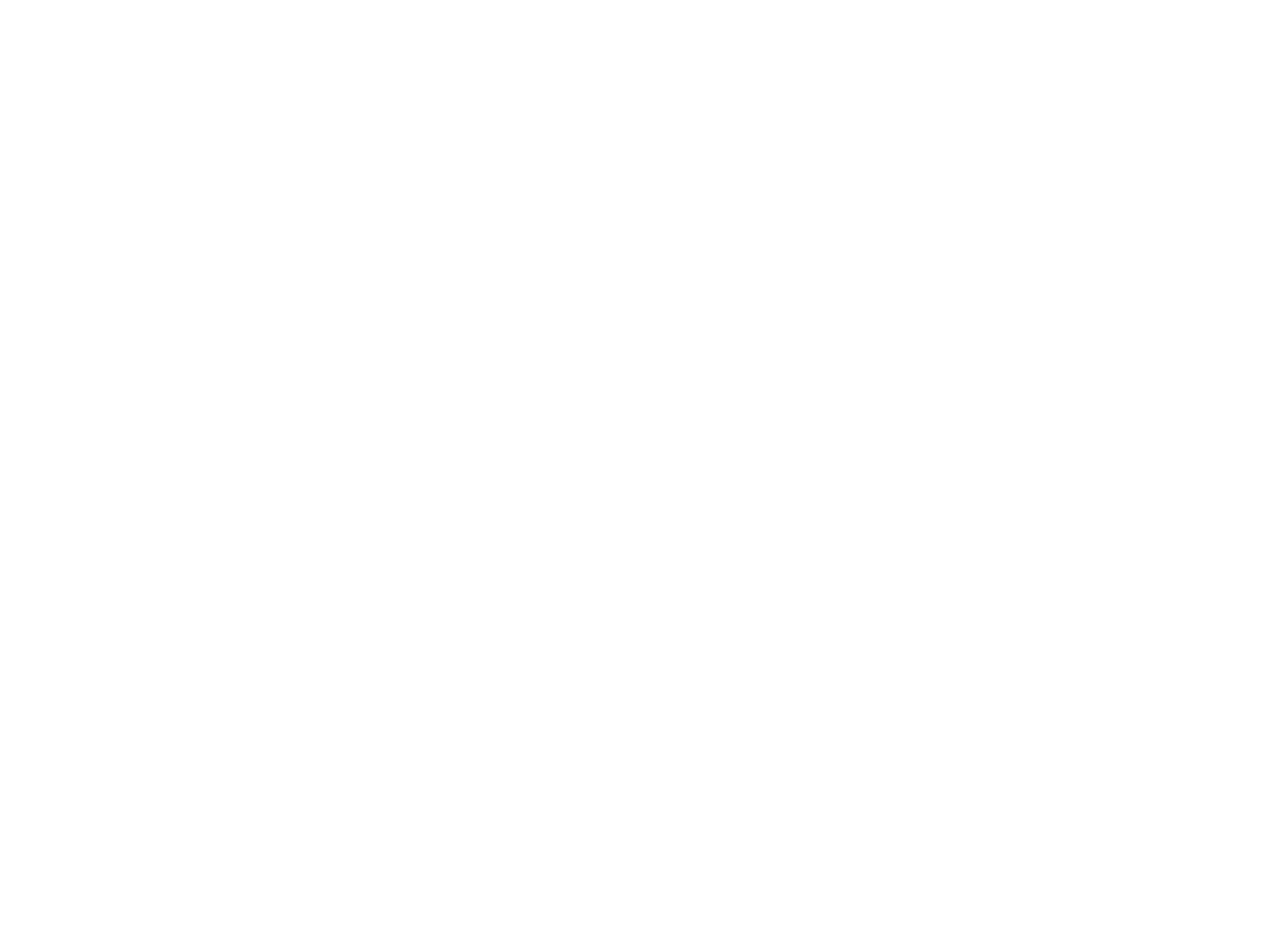
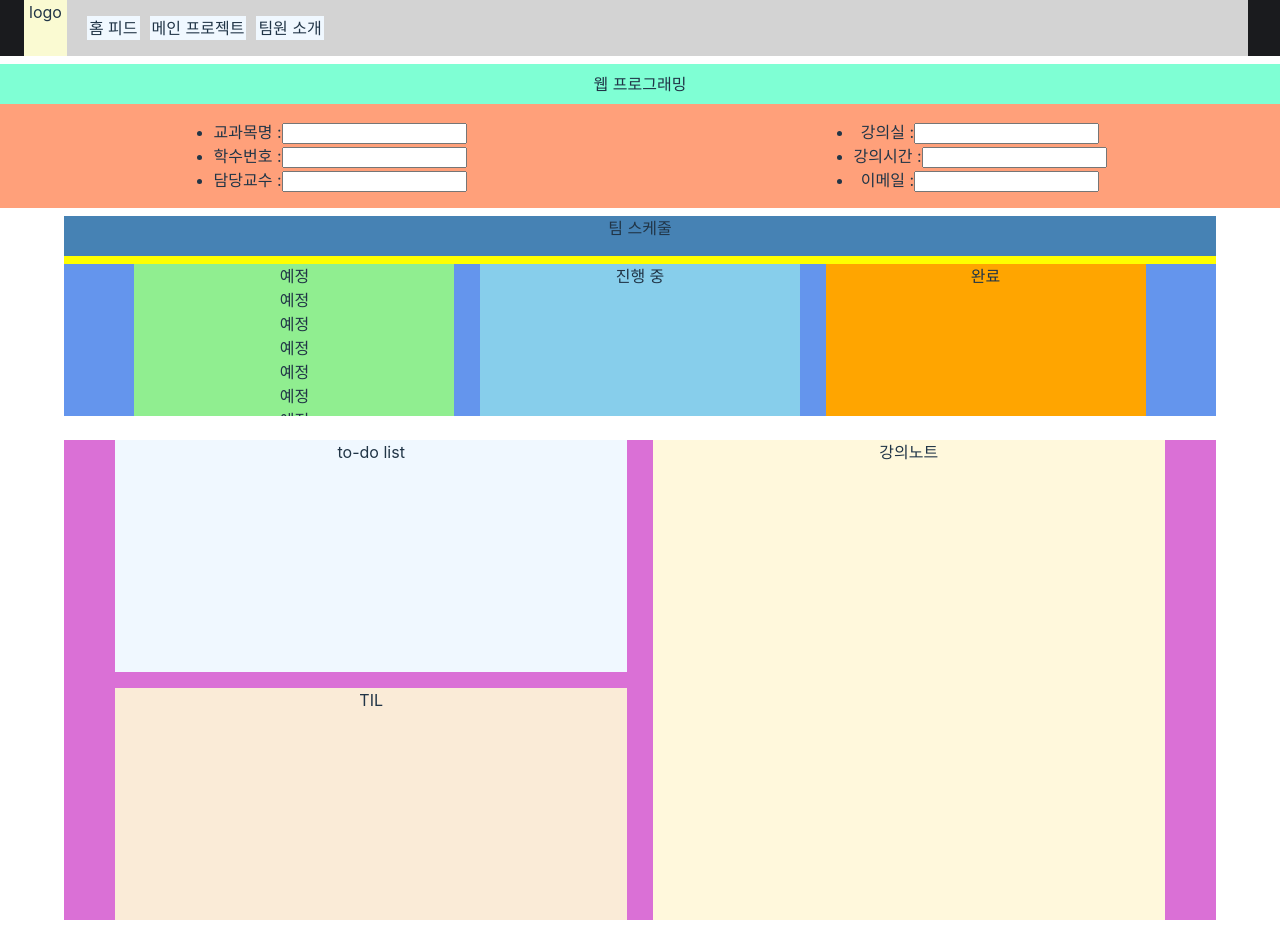
Before and after one commit to zeoneee/React_Project, a React (Vite) app in the folder ZzongZzong2_Project/: page /LectureNote in a window 1280 px wide. Before the commit this address had no page. Before the commit the page ends 800 px from the top, so only its background shows below. Built offline with nearby package versions, Linux system fonts and the light colour scheme.

Commit message:
대충 레이아웃 완료

```diff
--- a/ZzongZzong2_Project/package.json
+++ b/ZzongZzong2_Project/package.json
@@ -12,7 +12,7 @@
   "dependencies": {
     "react": "^18.2.0",
     "react-dom": "^18.2.0",
-    "react-router-dom": "^6.11.1"
+    "react-router-dom": "^6.11.2"
   },
   "devDependencies": {
     "@types/react": "^18.0.28",
--- a/ZzongZzong2_Project/src/App.css
+++ b/ZzongZzong2_Project/src/App.css
@@ -1,5 +1,5 @@
 #root {
-    max-width: 1280px;
+    max-width: 100vw;
     margin: 0 auto;
     /* padding: 2rem; */
     text-align: center;
--- a/ZzongZzong2_Project/src/App.jsx
+++ b/ZzongZzong2_Project/src/App.jsx
@@ -7,6 +7,7 @@
 import LandingPage from './LandingPage'
 import MainPage from './MainPage'
 import MemberPage from './MemberPage'
+import LectureNote from './LectureNote'
 
 function App() {
   const [count, setCount] = useState(0)
@@ -17,6 +18,7 @@
         <Route path='/' element={<LandingPage/>}/>
         <Route path='/MainPage' element={<MainPage/>}/>
         <Route path='/MemberPage' element={<MemberPage/>}/>
+        <Route path='/LectureNote' element={<LectureNote/>}/>
       </Routes>
     </>
   )
--- a/ZzongZzong2_Project/src/LectureNote.css
+++ b/ZzongZzong2_Project/src/LectureNote.css
@@ -133,31 +133,92 @@
     max-width: 90vw;
     width: 100%;
     height: 25vh;
+    max-height: 30vh;
     text-align: center;
     margin: 1vh 0px;
     background-color: yellow;
+    overflow: scroll;
 }
 
 .sche-title {
     min-height: 40px;
-    padding: 0 106px;
+    padding: 0 10vw;
     background-color: steelblue;
-}
-
-.sche-scroll {
-    flex-grow: 1;
-    overflow: auto;
-    background-color: lightseagreen;
+    text-align: center;
 }
 
 .sche-list-board {
-    margin: 0 106px;
+    margin-top: 1vh;
+    display: flex;
+    flex-direction: row;
+    height: 80%;
+    justify-content: center;
     background-color: cornflowerblue;
+
 }
+.sche-list-board #sche-board-group01 {
+    display: inline;
+    max-width: 25vw;
+    width: 100%;
+    height: auto;
+    margin-right: 2vw;
+    background-color: lightgreen;
+}
+
+.sche-list-board #sche-board-group02 {
+    display: inline;
+    max-width: 25vw;
+    width: 100%;
+    height: auto;
+    background-color: skyblue;
+}
+
+.sche-list-board #sche-board-group03 {
+    display: inline;
+    max-width: 25vw;
+    width: 100%;
+    height: auto;
+    margin-left: 2vw;
+    background-color: orange;
+}
+
 
 #lecture-etc {
     width: 100%;
-    max-width: 728px;
-    margin: 1px auto;
+    max-width: 90vw;
+    height: 60vh;
+    max-height: 70vh;
+    margin: 2vh auto;
     background-color: orchid;
+    display: flex;
+    flex-direction: row;
+    justify-content: center;
+    overflow-y: auto;
 }
+
+.etc-col {
+    display: flex;
+    flex-direction: column;
+    max-width: 40vw;
+    width: 90%;
+    margin-right: 2vw;
+}
+.etc-col #etc-toDoList {
+    max-height: 30vh;
+    height: 80%;
+    background-color: aliceblue;
+    margin-bottom: 2vh;
+}
+.etc-col #etc-TIL {
+    max-height: 30vh;
+    height: 80%;
+    background-color: antiquewhite;
+}
+.etc-row {
+    display: flex;
+    flex-direction: row;
+    max-width: 40vw;
+    width: 90%;
+    justify-content: center;
+    background-color: cornsilk;
+}
--- a/ZzongZzong2_Project/src/LectureNote.jsx
+++ b/ZzongZzong2_Project/src/LectureNote.jsx
@@ -31,16 +31,34 @@
                     <div id="lec-info">
                         <div>
                             <ul>
-                                <li>교과목명</li>
-                                <li>학수번호</li>
-                                <li>담당교수</li>
+                                <li>
+                                    <label for="inputClassName">교과목명 :</label>
+                                    <input type="text" id="inputClassName"/>
+                                </li>
+                                <li>
+                                    <label for="inputClassCode">학수번호 :</label>
+                                    <input type="text" id="inputClassCode"/>
+                                </li>
+                                <li>
+                                    <label for="inputClassProfName">담당교수 :</label>
+                                    <input type="text" id="inputClassProfName"/>
+                                </li>
                             </ul>
                         </div>
                         <div>
                             <ul>
-                                <li>강의실</li>
-                                <li>강의시간</li>
-                                <li>이메일</li>
+                                <li>
+                                    <label for="inputClassLoca">강의실 :</label>
+                                    <input type="text" id="inputClassLoca"/>
+                                </li>
+                                <li>
+                                    <label for="inputClassTime">강의시간 :</label>
+                                    <input type="text" id="inputClassTime"/>
+                                </li>
+                                <li>
+                                    <label for="inputClassProfEmail">이메일 :</label>
+                                    <input type="text" id="inputClassProfEmail"/>
+                                </li>
                             </ul>
                         </div>
                     </div>
@@ -50,25 +68,34 @@
                         팀 스케줄
                     </div>
                     <div className="sche-list">
-                        <div className="sche-scroll">
-                            <div className="sche-list-board">
-
+                        <div className="sche-list-board">
+                            <div id="sche-board-group01">
+                                예정<br/>예정<br/>예정<br/>예정<br/>예정<br/>예정<br/>예정<br/>예정<br/>예정
+                            </div>
+                            <div id="sche-board-group02">
+                                진행 중
+                            </div>
+                            <div id="sche-board-group03">
+                                완료
                             </div>
                         </div>
                     </div>
                 </div>
                 <div id='lecture-etc'>
-                    <div>
-                        to-do list
+                    <div className="etc-col">
+                        <div id="etc-toDoList">
+                            to-do list
+                        </div>
+                        <div id="etc-TIL">
+                            TIL
+                        </div>
                     </div>
-                    <div>
-                        TIL
-                    </div>
-                    <div>
-                        강의노트
+                    <div className="etc-row">
+                        <div id="etc-LectStudy">
+                            강의노트
+                        </div>
                     </div>
                 </div>
-
             </main>
     </div>
 }
--- a/ZzongZzong2_Project/src/MainPage.jsx
+++ b/ZzongZzong2_Project/src/MainPage.jsx
@@ -1,6 +1,7 @@
 import React from "react";
 import { Link } from "react-router-dom";
 import './MainPage.css'
+import LectureNote from './LectureNote.jsx'
 
 function MainPage() {
 
@@ -50,7 +51,9 @@
                                     {/* <div class="head-wrap">content wrap</div> */}
                                     <div class="item-title-area">나의 강의 노트</div>
                                     <div class="lecture-note-area">
-                                        <div class="lecture">lecture</div>
+                                        <div class="lecture">
+                                            <Link to="/LectureNote">lecture</Link>
+                                        </div>
                                         <div class="lecture">lecture</div>
                                         {/* <div class="lecture">lecture</div>
                                         <div class="lecture">lecture</div> */}
--- a/ZzongZzong2_Project/src/main.jsx
+++ b/ZzongZzong2_Project/src/main.jsx
@@ -2,7 +2,6 @@
 import ReactDOM from 'react-dom/client'
 
 import App from './App.jsx'
-import GoogleDriveFolderPage from './GoogleDriveFolderPage.jsx'
 import {BrowserRouter} from "react-router-dom"
 
 import './index.css'
```
Also changed, not shown: 1 other file (tests, documents, lock files or other folders).
